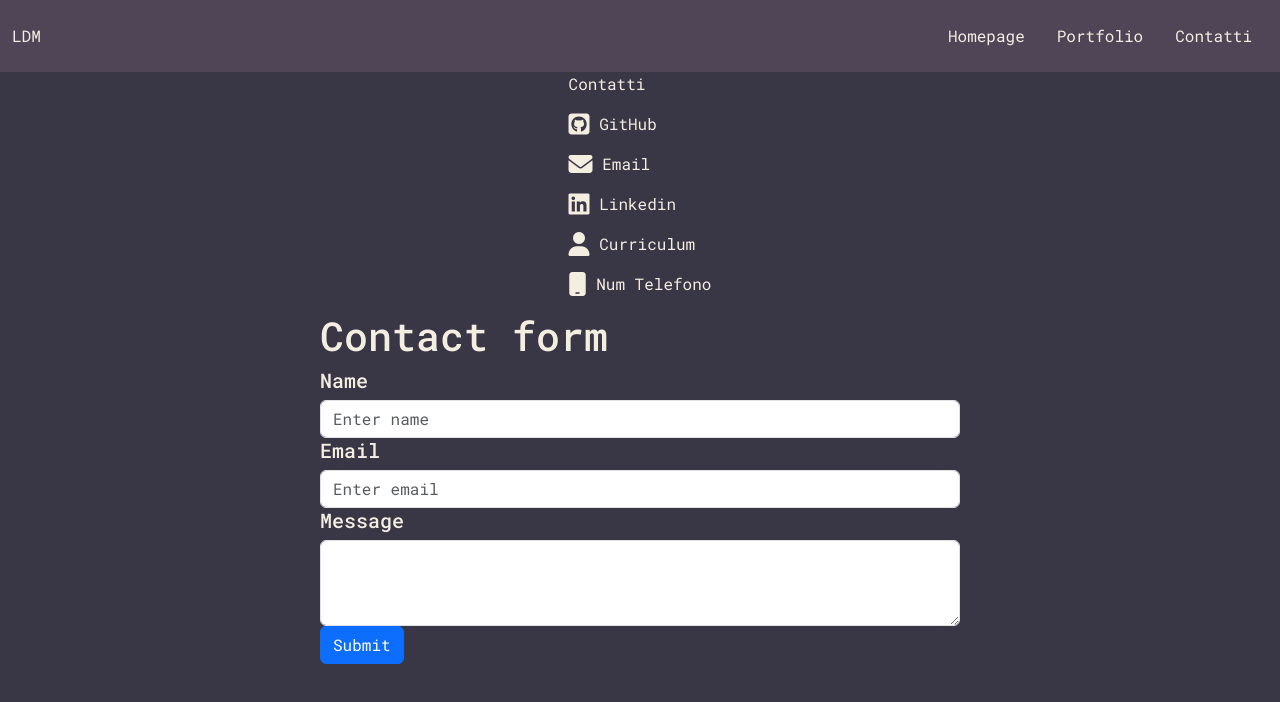
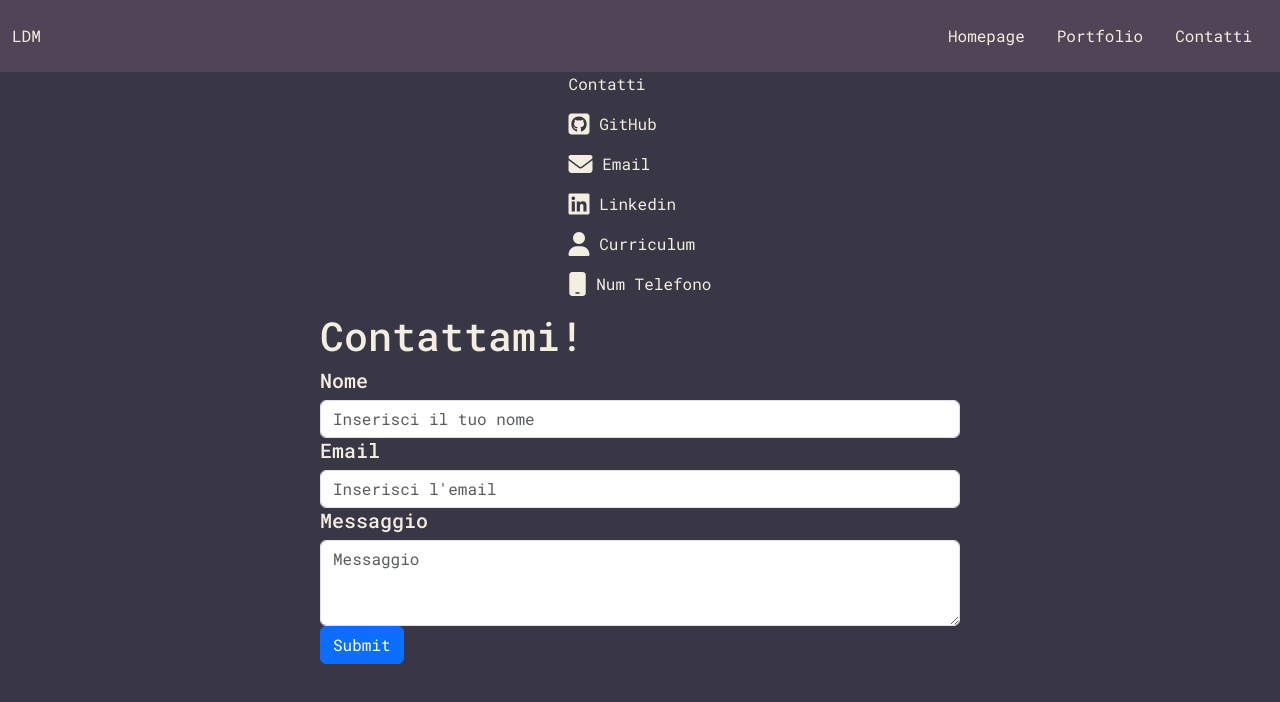
Before and after one commit to ldm0805/portfolio, a Vue app: page /ContattiPage in a window 1280 px wide. Shown: the top 702 px of the page. Built offline with nearby package versions, Linux system fonts and the light colour scheme.

Commit message:
Bug text-area risolto

```diff
--- a/src/pages/ContattiPage.vue
+++ b/src/pages/ContattiPage.vue
@@ -36,16 +36,19 @@ export default {
       }
       return true;
     },
+    validateLength5(value) {
+      if (value.length < 5) {
+        return "Il campo deve contenere minimo 5 caratteri";
+      }
+      return true;
+    },
     sendMail() {
       let params = {
-        // name: document.getElementById("name").value,
-        // email: document.getElementById("email").value,
-        // message: document.getElementById("message").value,
         name: this.name,
         email: this.email,
         message: this.message,
       };
-      if(this.name && this.email != ''){
+      if(this.name && this.email && this.message != ''){
 
         const serviceID = "service_87wg2n8";
         const templateID = "template_1fzse0z";
@@ -92,16 +95,16 @@ export default {
     </div>
 
       <div class="col-md-6 border-left py-3">
-          <h1>Contact form</h1>
+          <h1>Contattami!</h1>
           <Form id="my-form">
           <div class="form-group">
-            <h5 for="name">Name</h5>
+            <h5 for="name">Nome</h5>
             <Field
               type="text"
               class="form-control"
               name="name"
               id="name"
-              placeholder="Enter name"
+              placeholder="Inserisci il tuo nome"
               v-model="name"
               :rules="validateRequest"
             />
@@ -115,21 +118,24 @@ export default {
               class="form-control"
               name="email"
               id="email"
-              placeholder="Enter email"
+              placeholder="Inserisci l'email"
               v-model="email"
               :rules="validateEmail"
             />
             <ErrorMessage class="text-danger" name="email" />
           </div>
           <div class="form-group">
-            <h5 for="message">Message</h5>
-            <textarea
+            <h5 for="message">Messaggio</h5>
+            <Field
+            as="textarea"
             class="form-control"
+            name="message"
             id="message"
             rows="3"
             v-model="message"
-            :rules="validateRequest"
-            ></textarea>
+            :rules="[validateRequest, validateLength5]"
+            placeholder="Messaggio"
+            />
             <ErrorMessage class="text-danger" name="message" />
           </div>
           <button class="btn btn-primary" @click="sendMail()">Submit</button>
```
